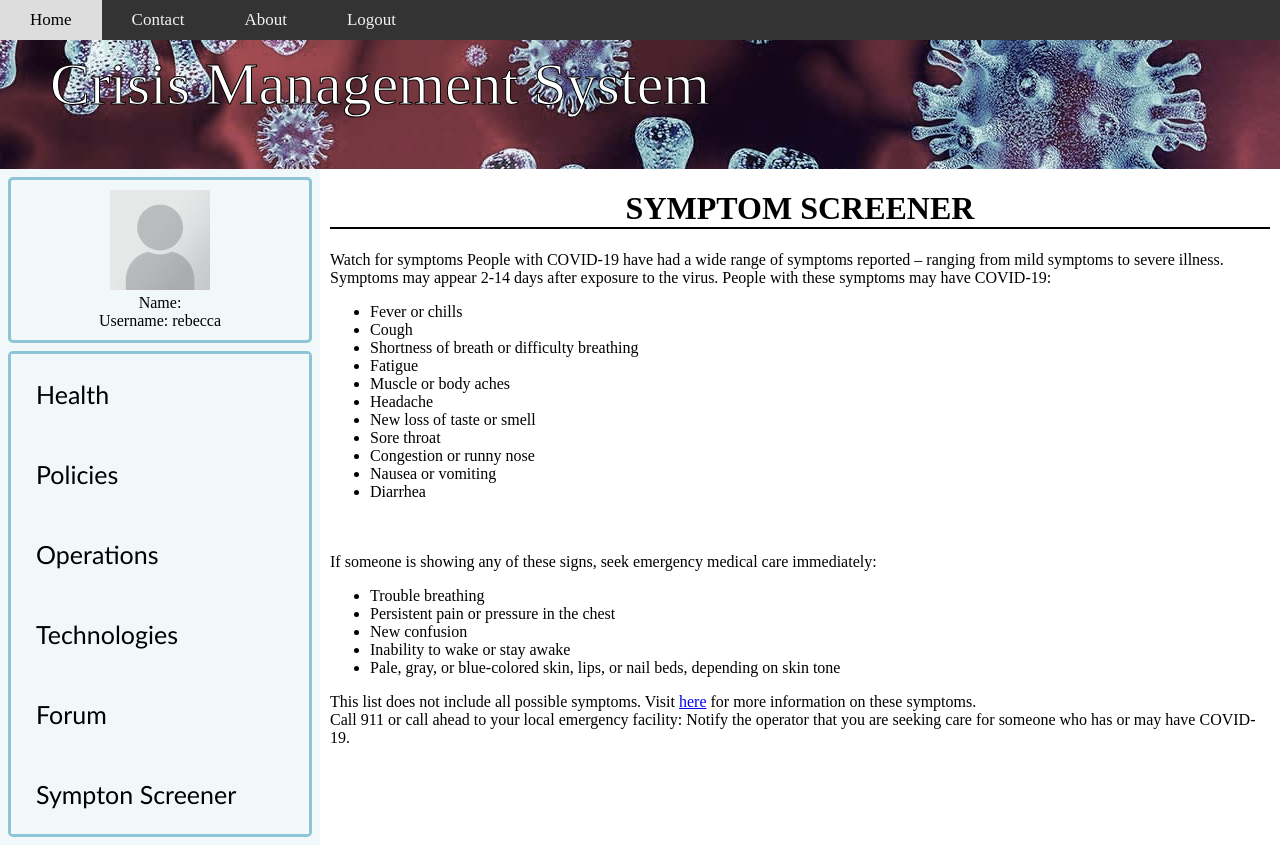
After one commit to looloo223/SEproject, a Django app: page /screener/ in a window 1280 px wide. The commit adds this page. Run offline with Django 3.2, Linux system fonts and the light colour scheme; a user stored in the database is signed in.

Commit message:
Added a symptom screener page (modified files: screener.html, index.html, views.py, urls.py, base2.html)

```diff
--- a/seproject/app/templates/app/base2.html
+++ b/seproject/app/templates/app/base2.html
@@ -51,7 +51,7 @@
                     Technologies</button>
                 <button onclick="location.href='/forumMain'" class="homebutton">
                     Forum</button>
-                <button onclick="location.href='/symptom'" class="homebutton">
+                <button onclick="location.href='/screener'" class="homebutton">
                     Sympton Screener</button>
             </div>
         </div>
--- /dev/null
+++ b/seproject/app/templates/app/screener.html
@@ -0,0 +1,43 @@
+{% extends "app/base2.html" %}
+{% load static %}
+
+<!DOCTYPE html>
+<html>
+
+	{% block content %}
+<body>
+    <h1>Symptom Screener</h1>
+    Watch for symptoms
+    People with COVID-19 have had a wide range of symptoms reported – ranging from mild symptoms to severe illness. Symptoms may appear 2-14 days after exposure to the virus. People with these symptoms may have COVID-19:
+    <ul>
+        <li>Fever or chills</li>
+        <li>Cough</li>
+        <li>Shortness of breath or difficulty breathing</li>
+        <li>Fatigue</li>
+        <li>Muscle or body aches</li>
+        <li>Headache</li>
+        <li>New loss of taste or smell</li>
+        <li>Sore throat</li>
+        <li>Congestion or runny nose</li>
+        <li>Nausea or vomiting</li>
+        <li>Diarrhea</li>
+    </ul>
+
+    <br><br>If someone is showing any of these signs, seek emergency medical care immediately:
+
+    <ul>
+        <li>Trouble breathing</li>
+        <li>Persistent pain or pressure in the chest</li>
+        <li>New confusion</li>
+        <li>Inability to wake or stay awake</li>
+        <li>Pale, gray, or blue-colored skin, lips, or nail beds, depending on skin tone</li>
+    </ul>
+
+    This list does not include all possible symptoms. Visit <a href="https://www.cdc.gov/coronavirus/2019-ncov/symptoms-testing/symptoms.html">here</a> for more information on these symptoms.
+    <br>Call 911 or call ahead to your local emergency facility: Notify the operator that you are seeking care for someone who has or may have COVID-19.
+
+
+</body>
+{% endblock %}
+
+</html>
--- a/seproject/app/views.py
+++ b/seproject/app/views.py
@@ -28,6 +28,9 @@ def policies(request):
 
 def technologies(request):
     return render(request, 'app/technologies.html')
+
+def screener(request):
+    return render(request, 'app/screener.html')
 
 def register(request):
     form = UserCreationForm()                                           # Use CreateUserForm() for email entry as well
--- a/seproject/seproject/urls.py
+++ b/seproject/seproject/urls.py
@@ -36,6 +36,7 @@ urlpatterns = [
     path('operation/calendar/', RedirectView.as_view(url='https://academics.columbusstate.edu/calendars/')),
     path('operation/dining/', RedirectView.as_view(url='https://columbusstate.campusdish.com')),
     path('operation/rec/', RedirectView.as_view(url='https://campusrec.columbusstate.edu')),
+    path('screener/', screener),
 
     ######################## Forum #################################
     path('forumMain/',forumMain,name='forumMain'),
```
Also changed, not shown: seproject/app/templates/app/index.html (+10 -5 lines).
